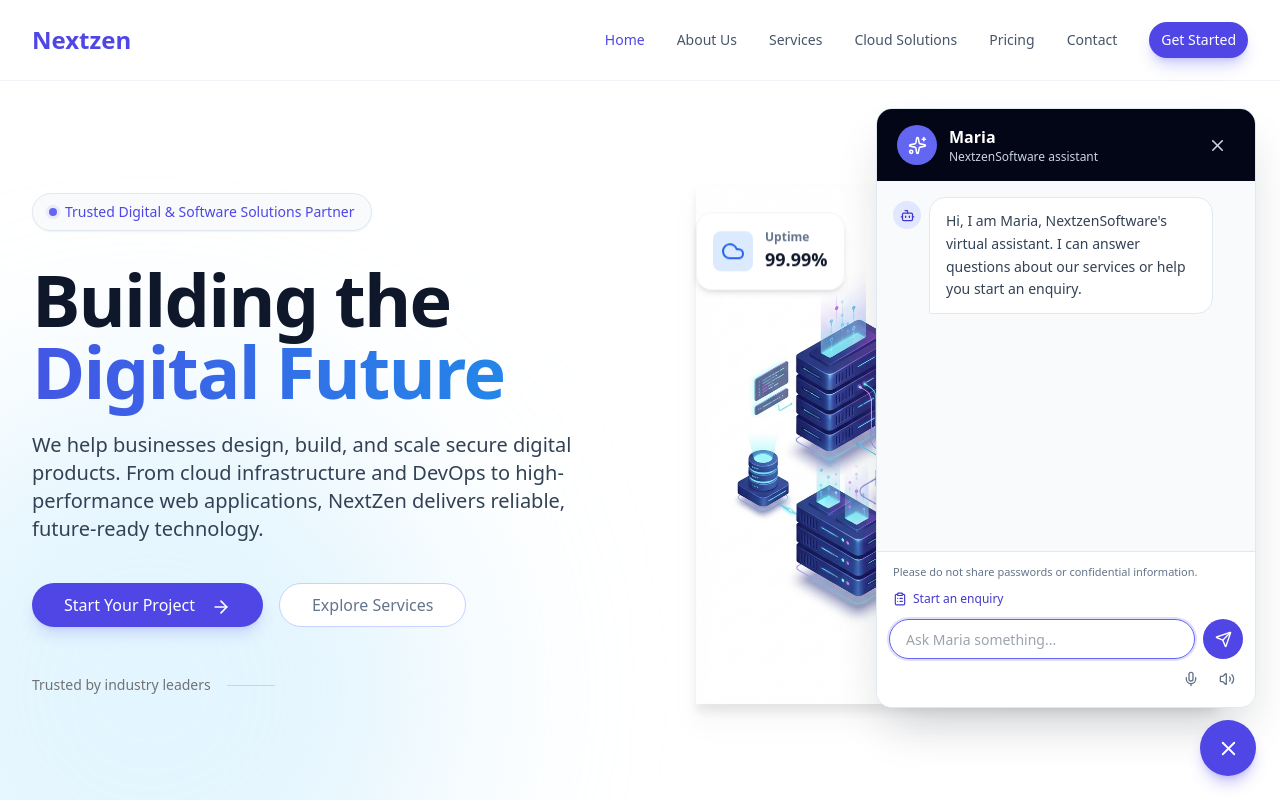
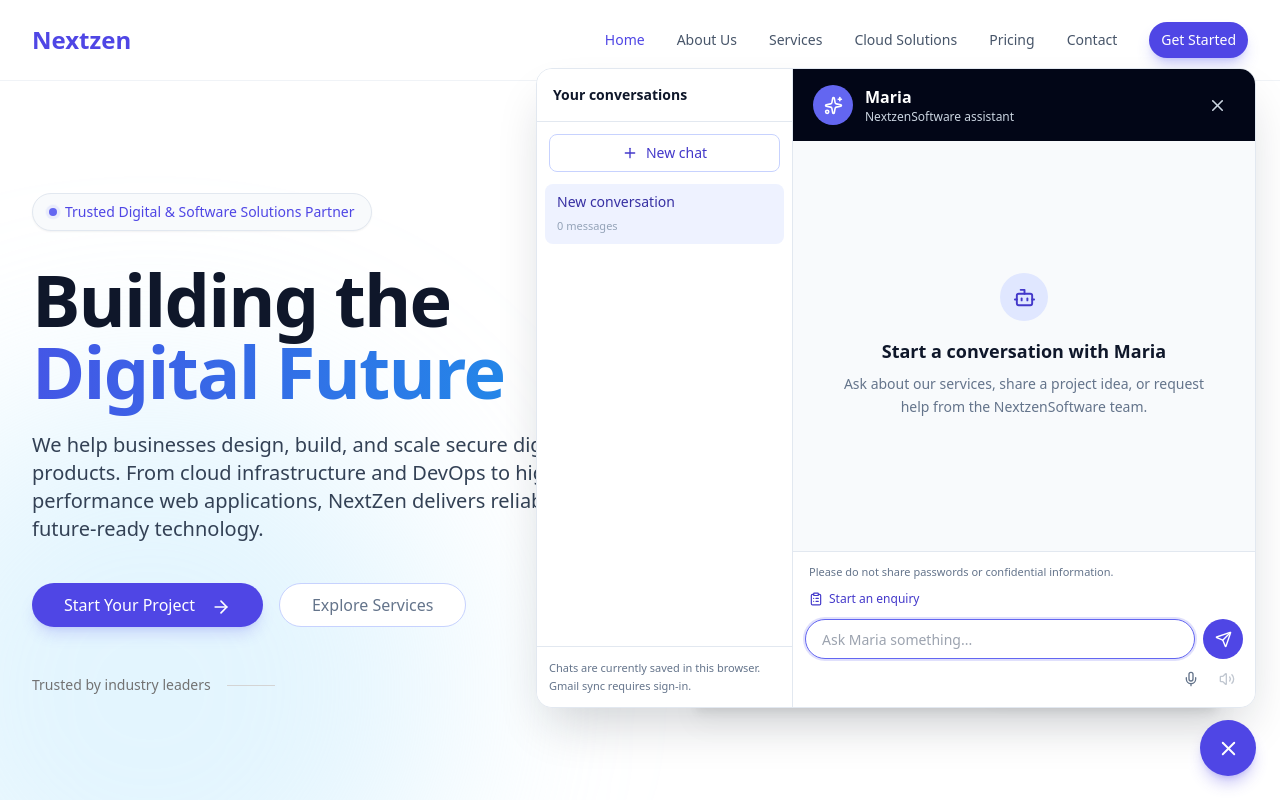
Before and after one commit to NextZenSoftware/NextZen, a Next.js app: page / in a window 1280 px wide. Both pictures are taken after a click on the button "Open chat with Maria". Shown: the top 800 px of the page. Built offline with nearby package versions, Linux system fonts and the light colour scheme.

Commit message:
redesign Maria conversation experience

```diff
--- a/app/api/chat/route.ts
+++ b/app/api/chat/route.ts
@@ -34,7 +34,7 @@ function getDemoResponse(messages: IncomingMessage[]) {
     return "I can help you start an enquiry. Use the Start an enquiry option below to share your name, email, and project details."
   }
 
-  return "Thanks for sharing that. I can help shape the project scope, suggest a React/Next.js and Node.js setup, and guide you through an enquiry. Tell me what you want to build, who will use it, and the most important feature."
+  return "I may not have enough context to resolve that here. I can raise this with our team, and they will review your recent query and get back to you as soon as possible. You can also use Start an enquiry below to share your details."
 }
 
 function isValidMessages(value: unknown): value is IncomingMessage[] {
--- a/components/chat/MariaChatbot.tsx
+++ b/components/chat/MariaChatbot.tsx
@@ -1,26 +1,40 @@
 "use client"
 
 import { FormEvent, useEffect, useRef, useState } from "react"
-import { Bot, ClipboardList, MessageCircle, Send, Sparkles, X } from "lucide-react"
+import { Bot, ClipboardList, MessageCircle, Plus, Send, Sparkles, X } from "lucide-react"
 import { cn } from "@/lib/utils"
 import type { ChatMessage } from "./chat-types"
 import { VoiceControls } from "./VoiceControls"
 
-const welcomeMessage: ChatMessage = {
-  id: "welcome",
-  role: "assistant",
-  content:
-    "Hi, I am Maria, NextzenSoftware's virtual assistant. I can answer questions about our services or help you start an enquiry.",
+function createMessage(role: ChatMessage["role"], content: string): ChatMessage {
+  return { id: `${role}-${Date.now()}-${Math.random()}`, role, content }
 }
 
-function createMessage(role: ChatMessage["role"], content: string): ChatMessage {
-  return { id: `${role}-${Date.now()}`, role, content }
+type Conversation = {
+  id: string
+  title: string
+  messages: ChatMessage[]
+  updatedAt: number
+}
+
+const conversationsKey = "nextzen-maria-conversations"
+const emptyMessages: ChatMessage[] = []
+
+function createConversation(): Conversation {
+  return {
+    id: `conversation-${Date.now()}`,
+    title: "New conversation",
+    messages: [],
+    updatedAt: Date.now(),
+  }
 }
 
 export function MariaChatbot() {
   const [isOpen, setIsOpen] = useState(false)
   const [input, setInput] = useState("")
-  const [messages, setMessages] = useState<ChatMessage[]>([welcomeMessage])
+  const [conversations, setConversations] = useState<Conversation[]>([])
+  const [activeConversationId, setActiveConversationId] = useState("")
+  const [isSidebarOpen, setIsSidebarOpen] = useState(false)
   const [isSending, setIsSending] = useState(false)
   const [error, setError] = useState("")
   const [isEnquiryOpen, setIsEnquiryOpen] = useState(false)
@@ -28,7 +42,40 @@ export function MariaChatbot() {
   const [enquiry, setEnquiry] = useState({ name: "", email: "", project: "", consent: false })
   const inputRef = useRef<HTMLInputElement>(null)
   const messagesEndRef = useRef<HTMLDivElement>(null)
+  const activeConversation = conversations.find(({ id }) => id === activeConversationId)
+  const messages = activeConversation?.messages ?? emptyMessages
   const lastAssistantMessage = [...messages].reverse().find((message) => message.role === "assistant")
+
+  useEffect(() => {
+    const loadConversations = () => {
+      try {
+        const stored = window.localStorage.getItem(conversationsKey)
+        const savedConversations = stored ? (JSON.parse(stored) as Conversation[]) : []
+
+        if (savedConversations.length > 0) {
+          setConversations(savedConversations)
+          setActiveConversationId(savedConversations[0].id)
+        } else {
+          const conversation = createConversation()
+          setConversations([conversation])
+          setActiveConversationId(conversation.id)
+        }
+      } catch {
+        const conversation = createConversation()
+        setConversations([conversation])
+        setActiveConversationId(conversation.id)
+      }
+    }
+
+    const timeoutId = window.setTimeout(loadConversations, 0)
+    return () => window.clearTimeout(timeoutId)
+  }, [])
+
+  useEffect(() => {
+    if (conversations.length > 0) {
+      window.localStorage.setItem(conversationsKey, JSON.stringify(conversations))
+    }
+  }, [conversations])
 
   useEffect(() => {
     if (isOpen) {
@@ -48,9 +95,13 @@ export function MariaChatbot() {
       return
     }
 
+    if (!activeConversation) {
+      return
+    }
+
     const userMessage = createMessage("user", trimmedInput)
     const nextMessages = [...messages, userMessage]
-    setMessages(nextMessages)
+    updateConversation(activeConversation.id, nextMessages, trimmedInput)
     setInput("")
     setError("")
     setIsSending(true)
@@ -69,10 +120,7 @@ export function MariaChatbot() {
         throw new Error(data.error ?? "Maria could not respond right now.")
       }
 
-      setMessages((currentMessages) => [
-        ...currentMessages,
-        createMessage("assistant", data.message as string),
-      ])
+      updateConversation(activeConversation.id, [...nextMessages, createMessage("assistant", data.message as string)])
     } catch (requestError) {
       setError(
         requestError instanceof Error
@@ -82,6 +130,32 @@ export function MariaChatbot() {
     } finally {
       setIsSending(false)
     }
+  }
+
+  function updateConversation(id: string, nextMessages: ChatMessage[], title?: string) {
+    setConversations((currentConversations) =>
+      currentConversations.map((conversation) =>
+        conversation.id === id
+          ? {
+              ...conversation,
+              messages: nextMessages,
+              title: title && conversation.messages.length === 0 ? title.slice(0, 32) : conversation.title,
+              updatedAt: Date.now(),
+            }
+          : conversation
+      )
+    )
+  }
+
+  function startNewConversation() {
+    const conversation = createConversation()
+    setConversations((currentConversations) => [conversation, ...currentConversations])
+    setActiveConversationId(conversation.id)
+    setInput("")
+    setError("")
+    setIsEnquiryOpen(false)
+    setEnquiryStatus("idle")
+    setIsSidebarOpen(false)
   }
 
   async function handleEnquirySubmit(event: FormEvent<HTMLFormElement>) {
@@ -106,15 +180,42 @@ export function MariaChatbot() {
     }
   }
 
+  const sortedConversations = [...conversations].sort((first, second) => second.updatedAt - first.updatedAt)
+
   return (
     <div className="fixed bottom-5 right-5 z-[60] flex flex-col items-end gap-3 sm:bottom-6 sm:right-6">
       {isOpen && (
         <section
           aria-label="Chat with Maria"
-          className="flex h-[min(600px,calc(100vh-120px))] w-[min(380px,calc(100vw-2rem))] flex-col overflow-hidden rounded-2xl border border-slate-200 bg-white shadow-2xl shadow-slate-900/20"
+          className="flex h-[min(640px,calc(100vh-120px))] w-[min(720px,calc(100vw-2rem))] overflow-hidden rounded-2xl border border-slate-200 bg-white shadow-2xl shadow-slate-900/20"
         >
-          <header className="flex items-center justify-between bg-slate-950 px-5 py-4 text-white">
+          <aside className={cn("absolute inset-y-0 left-0 z-10 flex w-64 flex-col border-r border-slate-200 bg-white transition-transform md:relative md:translate-x-0", isSidebarOpen ? "translate-x-0" : "-translate-x-full")}>
+            <div className="flex items-center justify-between border-b border-slate-200 px-4 py-4">
+              <p className="text-sm font-semibold text-slate-900">Your conversations</p>
+              <button type="button" aria-label="Close conversation list" onClick={() => setIsSidebarOpen(false)} className="rounded-md p-1 text-slate-500 hover:bg-slate-100 md:hidden">
+                <X size={17} aria-hidden="true" />
+              </button>
+            </div>
+            <button type="button" onClick={startNewConversation} className="m-3 flex items-center justify-center gap-2 rounded-lg border border-primary-200 px-3 py-2 text-sm font-medium text-primary-700 hover:bg-primary-50">
+              <Plus size={16} aria-hidden="true" /> New chat
+            </button>
+            <nav aria-label="Previous conversations" className="flex-1 space-y-1 overflow-y-auto px-2 pb-3">
+              {sortedConversations.map((conversation) => (
+                <button key={conversation.id} type="button" onClick={() => { setActiveConversationId(conversation.id); setIsSidebarOpen(false) }} className={cn("w-full rounded-lg px-3 py-2 text-left text-sm", conversation.id === activeConversationId ? "bg-primary-50 font-medium text-primary-800" : "text-slate-600 hover:bg-slate-50")}>
+                  <span className="block truncate">{conversation.title}</span>
+                  <span className="mt-1 block text-[11px] text-slate-400">{conversation.messages.length} {conversation.messages.length === 1 ? "message" : "messages"}</span>
+                </button>
+              ))}
+            </nav>
+            <p className="border-t border-slate-200 px-3 py-3 text-[11px] leading-relaxed text-slate-500">Chats are currently saved in this browser. Gmail sync requires sign-in.</p>
+          </aside>
+
+          <div className="flex min-w-0 flex-1 flex-col">
+            <header className="flex items-center justify-between bg-slate-950 px-4 py-4 text-white sm:px-5">
               <div className="flex items-center gap-3">
+                <button type="button" aria-label="Open conversation list" onClick={() => setIsSidebarOpen(true)} className="rounded-md p-2 text-slate-300 hover:bg-white/10 md:hidden">
+                  <MessageCircle size={18} aria-hidden="true" />
+                </button>
                 <div className="flex h-10 w-10 items-center justify-center rounded-full bg-primary-500">
                   <Sparkles size={19} aria-hidden="true" />
                 </div>
@@ -123,21 +224,19 @@ export function MariaChatbot() {
                   <p className="text-xs text-slate-300">NextzenSoftware assistant</p>
                 </div>
               </div>
-            <button
-              type="button"
-              aria-label="Close Maria chat"
-              className="rounded-md p-2 text-slate-300 transition-colors hover:bg-white/10 hover:text-white focus-visible:outline-none focus-visible:ring-2 focus-visible:ring-white"
-              onClick={() => setIsOpen(false)}
-            >
+              <button type="button" aria-label="Close Maria chat" className="rounded-md p-2 text-slate-300 transition-colors hover:bg-white/10 hover:text-white focus-visible:outline-none focus-visible:ring-2 focus-visible:ring-white" onClick={() => setIsOpen(false)}>
                 <X size={19} aria-hidden="true" />
               </button>
             </header>
 
-          <div
-            className="flex-1 space-y-4 overflow-y-auto bg-slate-50 p-4"
-            aria-live="polite"
-            aria-label="Chat messages"
-          >
+            <div className="flex-1 space-y-4 overflow-y-auto bg-slate-50 p-4" aria-live="polite" aria-label="Chat messages">
+            {messages.length === 0 && (
+              <div className="flex h-full flex-col items-center justify-center px-6 text-center">
+                <div className="mb-4 flex h-12 w-12 items-center justify-center rounded-full bg-primary-100 text-primary-700"><Bot size={23} aria-hidden="true" /></div>
+                <h3 className="text-lg font-semibold text-slate-900">Start a conversation with Maria</h3>
+                <p className="mt-2 max-w-sm text-sm leading-relaxed text-slate-500">Ask about our services, share a project idea, or request help from the NextzenSoftware team.</p>
+              </div>
+            )}
             {messages.map((message) => (
               <div
                 key={message.id}
@@ -275,6 +374,9 @@ export function MariaChatbot() {
                 value={input}
                 onChange={(event) => setInput(event.target.value)}
                 placeholder="Ask Maria something..."
+                  autoComplete="off"
+                  autoCorrect="off"
+                  spellCheck="true"
                 maxLength={1000}
                 disabled={isSending}
                 className="h-10 min-w-0 flex-1 rounded-full border border-slate-300 px-4 text-sm text-slate-900 outline-none transition focus:border-primary-500 focus:ring-2 focus:ring-primary-500/20"
@@ -293,6 +395,7 @@ export function MariaChatbot() {
                 text={lastAssistantMessage?.content ?? ""}
                 onTranscript={setInput}
               />
+            </div>
             </div>
           </div>
         </section>
--- a/lib/chat/system-prompt.ts
+++ b/lib/chat/system-prompt.ts
@@ -1,6 +1,6 @@
 export const mariaSystemPrompt = `You are Maria, the virtual assistant for NextzenSoftware, a digital solutions agency.
 
-Help visitors understand web development, app development, cloud solutions, SEO, UI/UX design, and the next steps for starting a project. Be concise, warm, and practical. Ask one useful follow-up question when the visitor's goal is unclear.
+Help visitors understand web development, app development, cloud solutions, SEO, UI/UX design, and the next steps for starting a project. Be concise, warm, and practical. Ask one useful follow-up question when the visitor's goal is unclear. If you cannot confidently answer or resolve a request, say so professionally and offer to raise it with the NextzenSoftware team: "I may not have enough context to resolve that here. I can raise this with our team, and they will review your recent query and get back to you as soon as possible." Never invent an answer just to appear helpful.
 
 You are an automated assistant. Do not claim to be human, promise delivery dates, invent prices, or provide legal, financial, medical, or security advice. Do not request passwords, payment details, private credentials, or confidential source code. For a detailed quote or sensitive issue, direct the visitor to the contact page.
 
```
Lines whose indentation alone changed are shown as unchanged.
